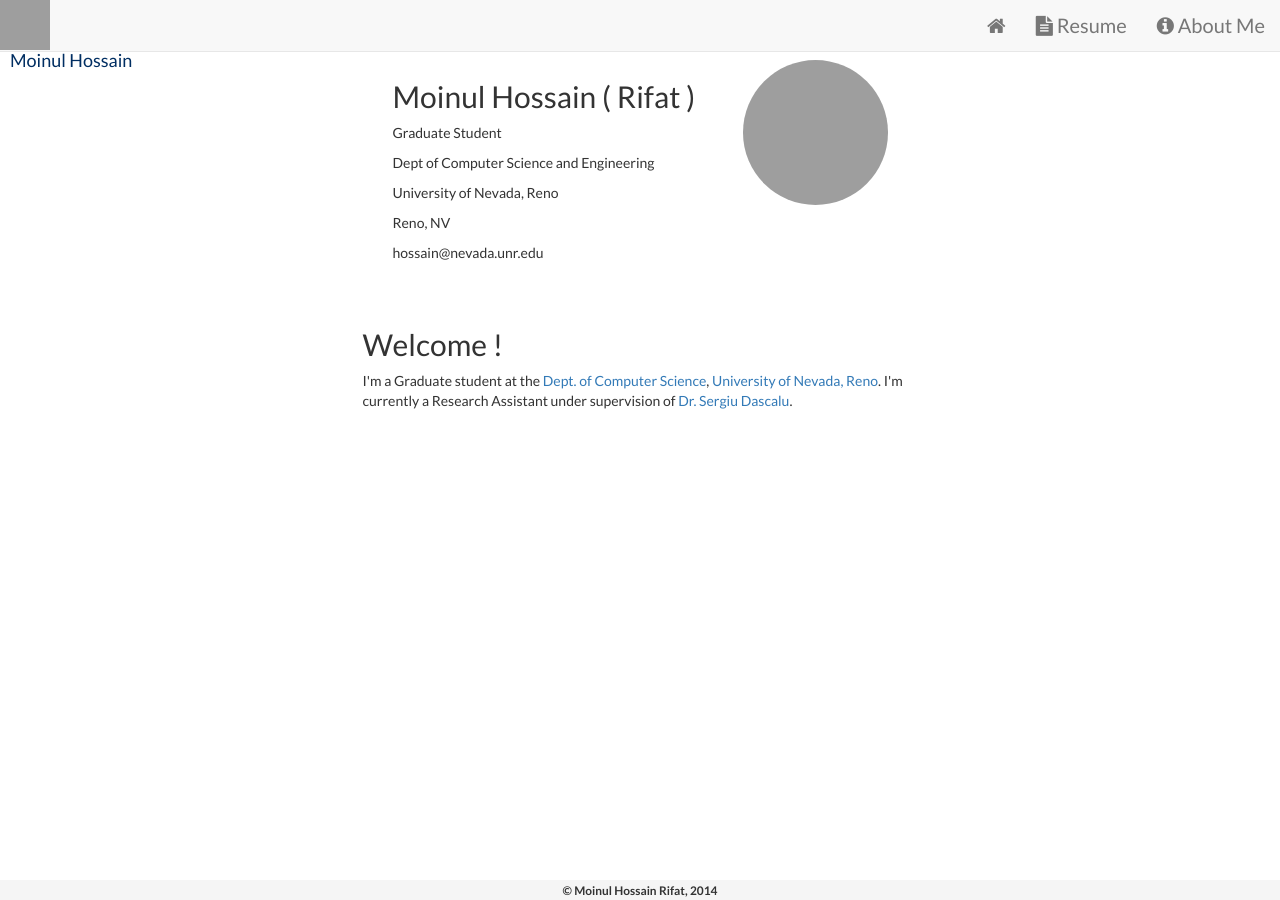
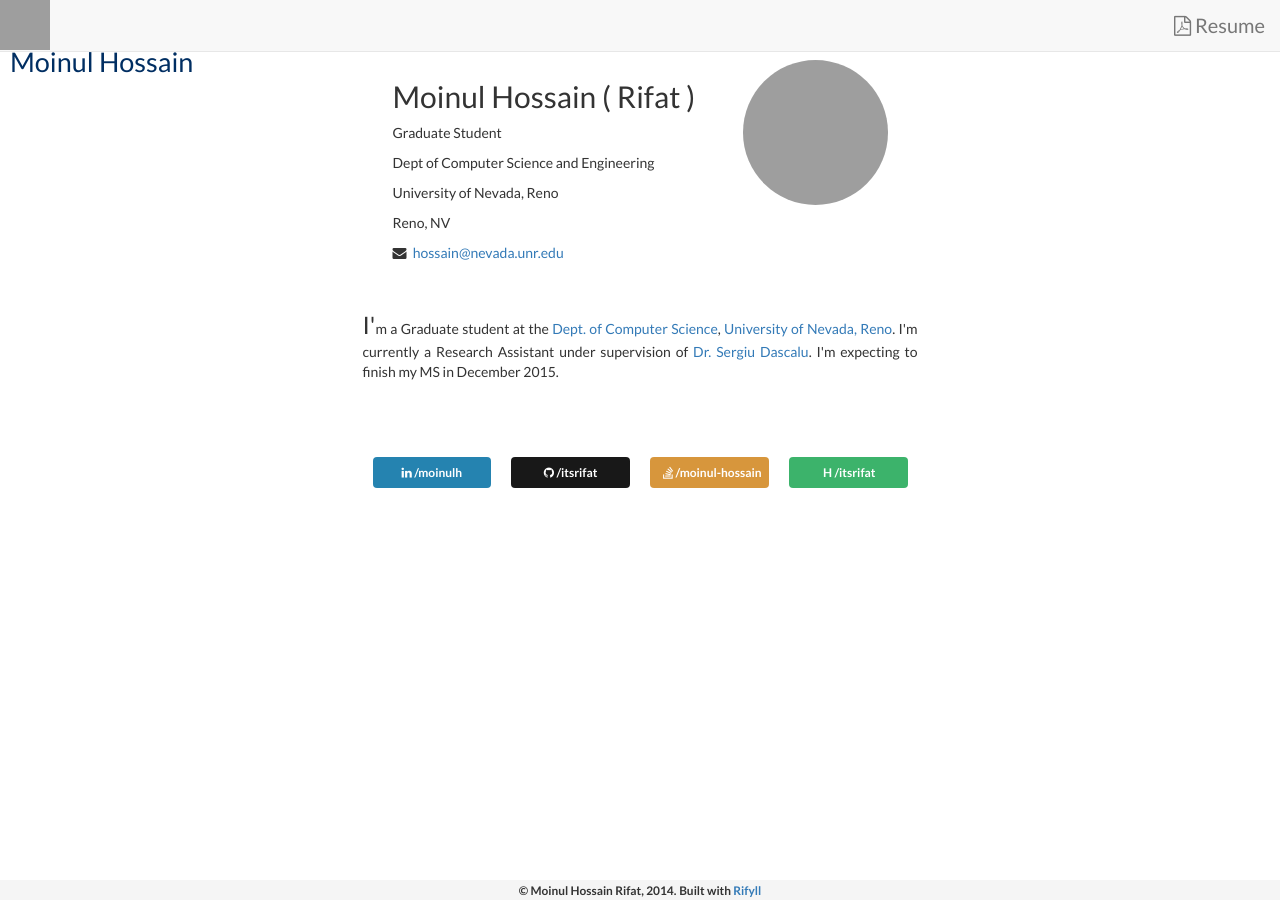
Before and after one commit to itsrifat/itsrifat.github.io, a Jekyll site: the page built from index.html, in a window 1280 px wide. Built offline with Jekyll 4.4.1, drawn with Linux system fonts in a browser that asks for light colours; nearby versions of some CDN libraries; grey boxes are pictures that could not be loaded.

Commit message:
made a major change in the site.removed about sec
removed about section temporarily. added the site links on the front
page.

```diff
--- a/_includes/footer.html
+++ b/_includes/footer.html
@@ -16,7 +16,8 @@
             {%endcomment%}
             <div class="row copywrite">
               <div class="col-xs-12 text-center">
-                <small>&copy; Moinul Hossain Rifat, 2014</small>
+                <small>&copy; Moinul Hossain Rifat, 2014.</small>
+                <small>Built with <a target="_BLANK" href="https://github.com/itsrifat/rifyll">Rifyll</a></small>
               </div>
             </div>
         </div>
--- a/assets/css/site.css
+++ b/assets/css/site.css
@@ -23,11 +23,19 @@ body {
   margin: 0;
 }
 
-
+p.first-letter::first-letter {
+    /*color: #ff0000;*/
+    font-size: x-large;
+}
+p.justify{
+  text-align: justify;
+}
 /*navbar stuff*/
 .name-holder{
   padding:10px;
   color: #002E62;
+  vertical-align: middle;
+  font-size: 1.5em;
 }
 
 /*homepage profile stuff*/
--- a/index.html
+++ b/index.html
@@ -25,7 +25,7 @@ lastmodified: 2014-10-19 23:51
                 <span itemprop="addressRegion">{{site.data.personal.state}}</span>
               </p>
             </span>
-            <p itemprop="email"> {{site.data.personal.email}}</p>
+            <p itemprop="email"> <i class="fa fa-envelope">&nbsp;</i> <a href="mailto:{{site.data.personal.email}}">{{site.data.personal.email}}</a> </p>
             <p>&nbsp;</p>
           </div>
           <div class="col-xs-12 col-sm-4 text-center">
@@ -40,15 +40,26 @@ lastmodified: 2014-10-19 23:51
   </div>
 
   <div class="row">
-    <div class="col-lg-offset-3 col-lg-6">
-      <h2>Welcome !</h2>
-      <p itemprop="description">I'm a Graduate student at the <a href="http://www.unr.edu/cse">Dept. of Computer Science</a>,
+    <div id="welcome" class="col-lg-offset-3 col-lg-6">
+      <!-- <h2>Welcome !</h2> -->
+      <p class="justify first-letter" itemprop="description">I'm a Graduate student at the <a href="http://www.unr.edu/cse">Dept. of Computer Science</a>,
         <a href="http://www.unr.edu">University of Nevada, Reno</a>.
         I'm currently a Research Assistant under supervision of
-        <a href="http://www.cse.unr.edu/~dascalus/">Dr. Sergiu Dascalu</a>.
+        <a href="http://www.cse.unr.edu/~dascalus/">Dr. Sergiu Dascalu</a>. I'm expecting to finish my MS in December 2015.
       </p>
+
     </div>
 
   </div>
+  <div class="row">
+      <div id="social-links" style="margin-top:50px;" class=" col-sm-12 col-lg-offset-3 col-lg-6">
+          {% for socialButton in site.data.personal.social %}
+          <div class="col-xs-6 col-sm-3 col-md-2 col-lg-3 social-btn-holder">
+              <a title="{{socialButton[0]}}" class="btn btn-social btn-block {{ socialButton[1].btnClass }}" target="_BLANK" href="{{ socialButton[1].url }}">
+                  <i class="fa {{socialButton[1].logo}}"></i> {{ socialButton[1].text}} </a>
+          </div>
+          {% endfor %}
+      </div>
+  </div>
 
 </div>
```
Also changed, not shown: _data/menu.yml (+9 -9 lines), _data/personal.yml (+5 -5 lines), about/index.md (+1 -1 lines).
